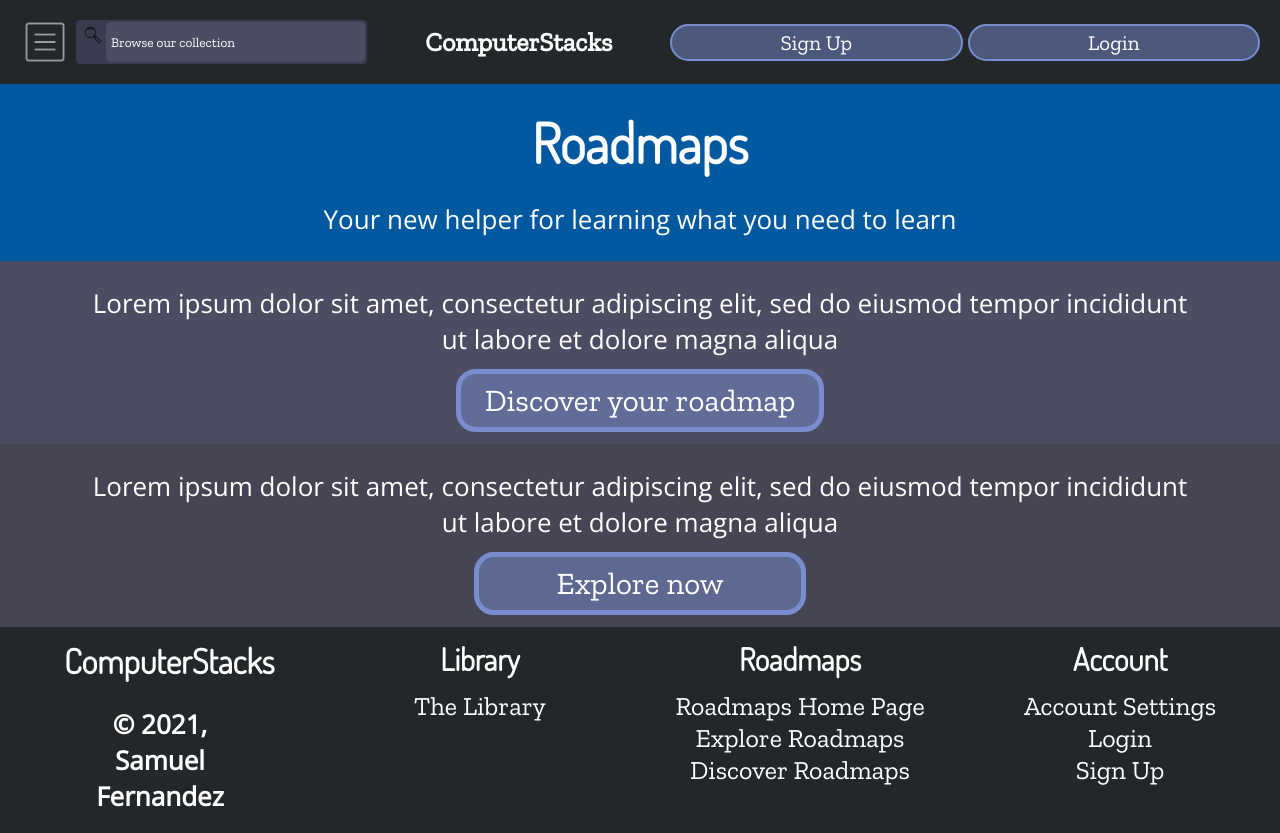
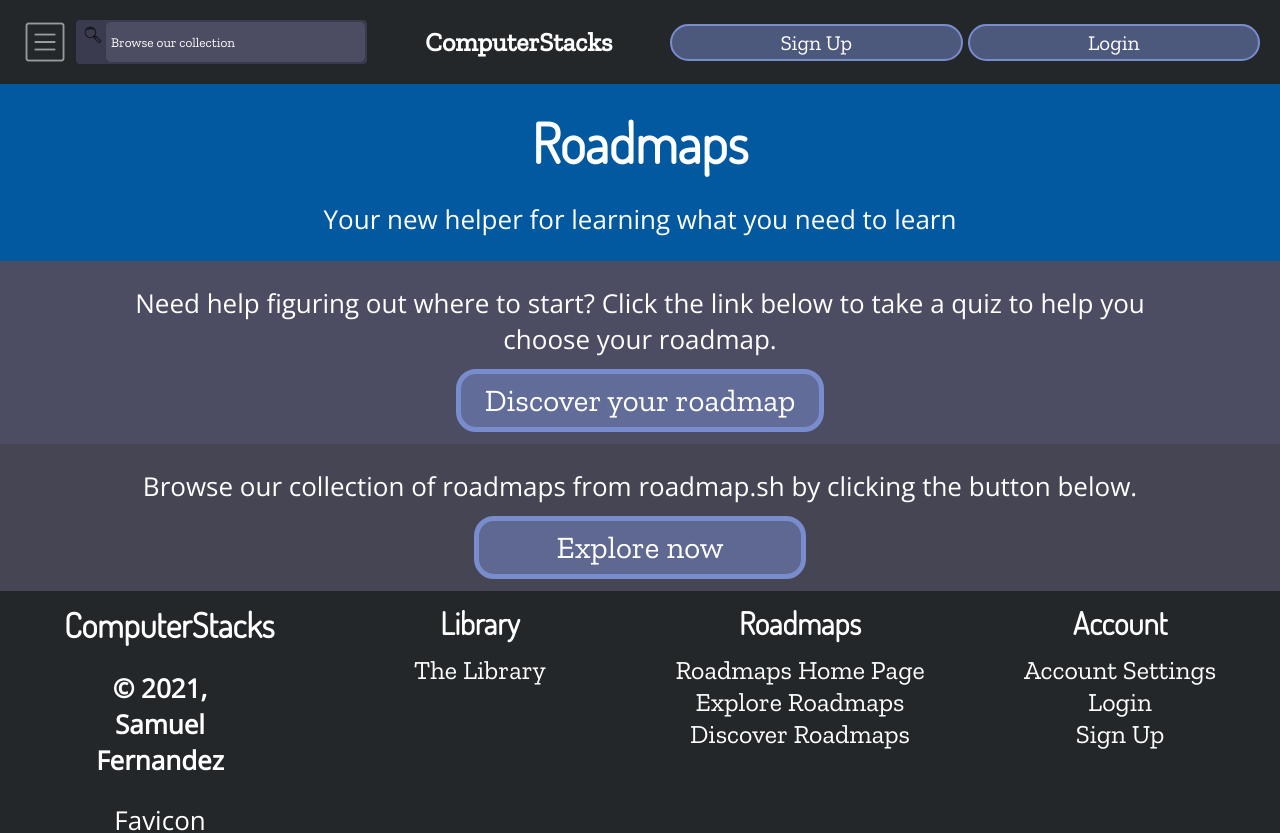
Before and after one commit to polypixeldev/computerstacks, a Next.js app in the folder app/: page /roadmaps in a window 1280 px wide. Shown: the top 833 px of the page. Built offline with nearby package versions, Linux system fonts and the light colour scheme; no server answers.

Commit message:
Replace lorem ipsum text

```diff
--- a/app/pages/roadmaps.js
+++ b/app/pages/roadmaps.js
@@ -11,8 +11,8 @@
 			</section>
 			<section className="section1">
 				<p>
-					Lorem ipsum dolor sit amet, consectetur adipiscing elit, sed do
-					eiusmod tempor incididunt ut labore et dolore magna aliqua
+					Need help figuring out where to start? Click the link below to take a
+					quiz to help you choose your roadmap.
 				</p>
 				<button className="button">
 					<Link href="/roadmaps/discover">
@@ -22,8 +22,13 @@
 			</section>
 			<section className="section2">
 				<p>
-					Lorem ipsum dolor sit amet, consectetur adipiscing elit, sed do
-					eiusmod tempor incididunt ut labore et dolore magna aliqua
+					Browse our collection of roadmaps from{' '}
+					<Link href="https://roadmap.sh">
+						<a className="link" target="_blank">
+							roadmap.sh
+						</a>
+					</Link>{' '}
+					by clicking the button below.
 				</p>
 				<button className="button">
 					<Link href="/roadmaps/explore">
```
Also changed, not shown: app/pages/index.js (+17 -3 lines), app/styles/Home.module.css (+8 -2 lines).
